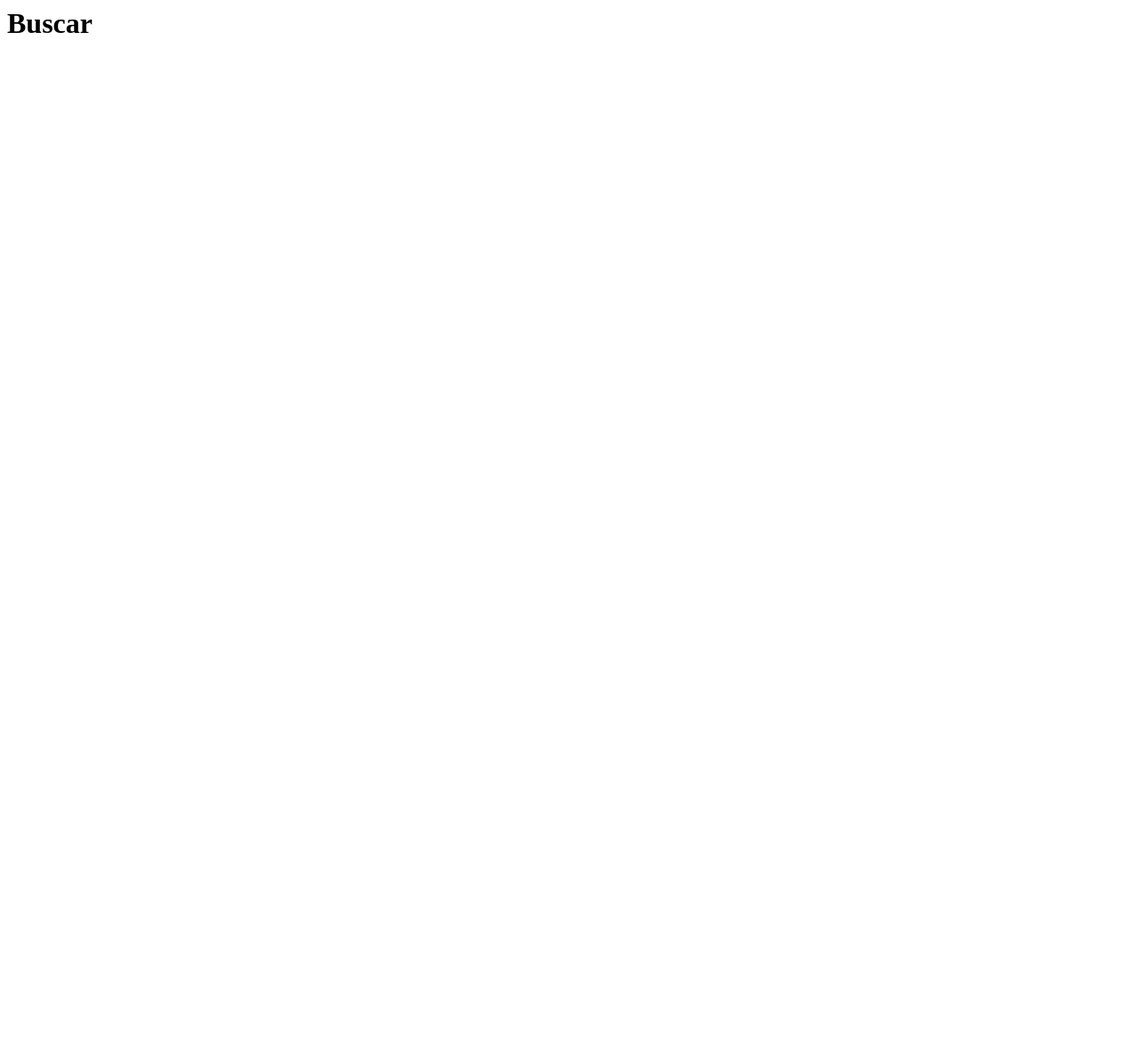
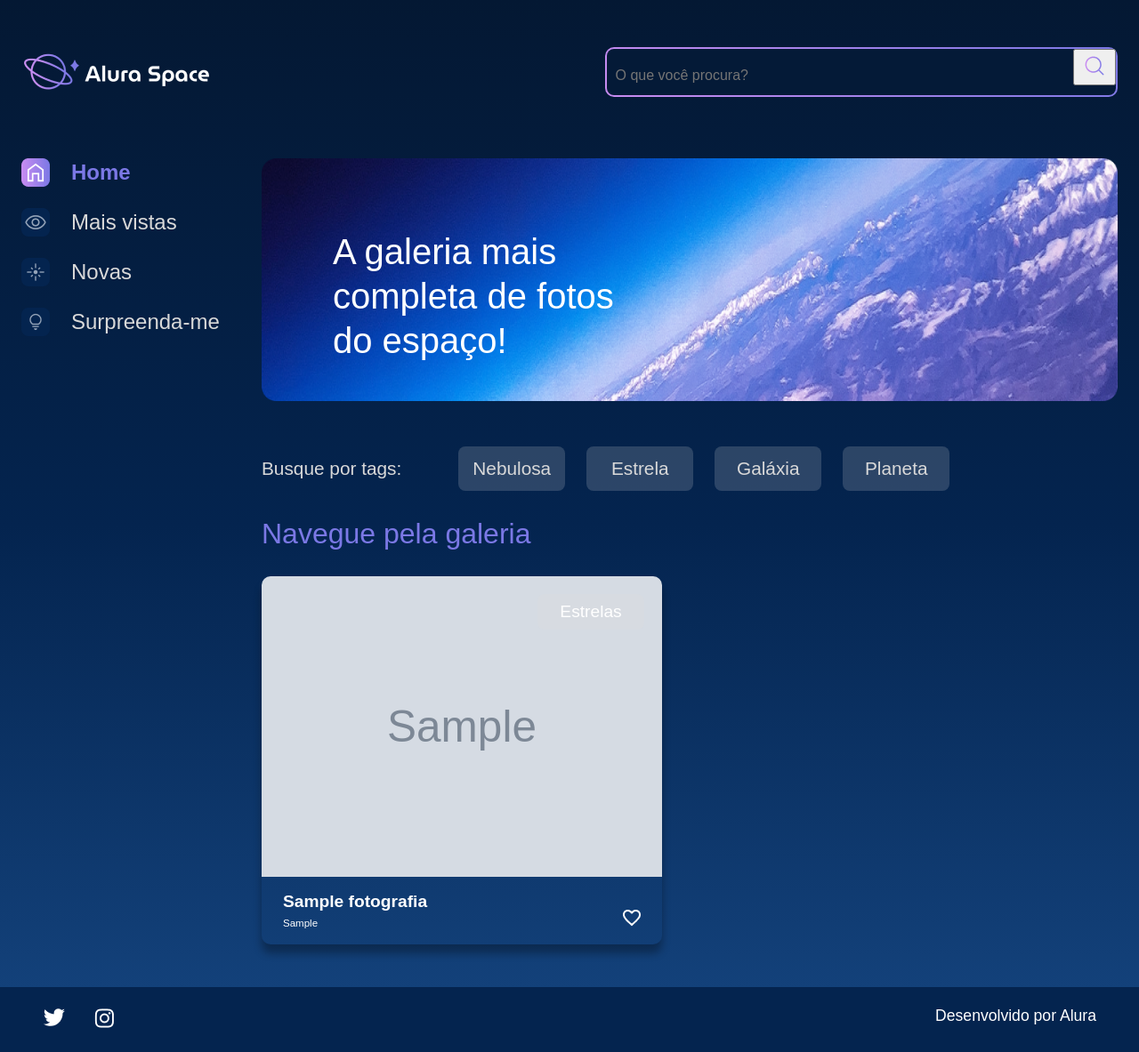
Before and after one commit to marcelodiass/alura-space, a Django app: page /buscar in a window 1280 px wide. Before the commit the page is almost empty. Shown: the whole page at 89% size. Before the commit the page ends 37 px from the top, so only its background shows below. Run offline with Django 5.2, Linux system fonts and the light colour scheme; tables that the repository leaves empty hold one stand-in row (values such as "Sample post"); grey boxes marked "Sample" are stand-in pictures.

Commit message:
implementação da função de busca

```diff
--- a/galeria/views.py
+++ b/galeria/views.py
@@ -13,4 +13,11 @@ def imagem(request, foto_id):
     return render(request, 'galeria/imagem.html', {'fotografia': fotografia})
 
 def buscar(request):
-    return render(request, 'galeria/buscar.html')
+    fotografias = Fotografia.objects.order_by("data_fotografia").filter(publicada=True)
+
+    if "buscar" in request.GET:
+        nome_a_buscar = request.GET['buscar']
+        if nome_a_buscar:
+            fotografias = fotografias.filter(nome__icontains=nome_a_buscar)
+
+    return render(request, 'galeria/buscar.html', {'cards': fotografias})
--- a/templates/galeria/buscar.html
+++ b/templates/galeria/buscar.html
@@ -1 +1,75 @@
-<h1>Buscar</h1>
+{% extends 'galeria/base.html' %}
+{% load static %}
+
+{% block content %}
+
+		<section class="conteudo">
+			<section class="banner">
+				<img
+					class="banner__imagem"
+					src="{% static '/assets/imagens/Banner(2).png' %}"
+					alt="banner Alura Space"
+				/>
+				<h1 class="banner__titulo">
+					A galeria mais completa de fotos do espaço!
+				</h1>
+			</section>
+			<section class="tags">
+				<p class="tags__titulo">Busque por tags:</p>
+				<ul class="tags__lista">
+					<li class="tags__tag">Nebulosa</li>
+					<li class="tags__tag">Estrela</li>
+					<li class="tags__tag">Galáxia</li>
+					<li class="tags__tag">Planeta</li>
+				</ul>
+			</section>
+			<section class="galeria">
+				<div class="cards">
+					<h2 class="cards__titulo">Navegue pela galeria</h2>
+					<ul class="cards__lista">
+						{% if cards %}
+							{% for fotografia in cards %}
+								<li class="card">
+									<a href="{% url 'imagem' fotografia.id %}">
+									{% if fotografia.foto == "" or fotografia.foto == None %}
+										<img
+											class="card__imagem"
+											src="{% static '/assets/imagens/galeria/not-found.png' %}"
+											alt="foto"
+										/>
+									{% else %}
+										<img
+											class="card__imagem"
+											src="{{ fotografia.foto.url }}"
+											alt="foto"
+										/>
+									{% endif %}
+									</a>
+									<span class="card__tag">Estrelas</span>
+									<div class="card__info">
+										<p class="card__titulo">{{ fotografia.nome }}</p>
+										<div class="card__texto">
+											<p class="card__descricao">{{ fotografia.legenda }}</p>
+											<span>
+												<img
+													src="{% static '/assets/ícones/1x/favorite_outline.png' %}"
+													alt="ícone de coração"
+												/>
+											</span>
+										</div>
+									</div>
+								</li>
+							{% endfor %}
+						{% else %}
+                                <div class="imagem__texto">
+                                    <p>Nenhuma fotografia encontrada :(</p>
+                                </div>
+						{% endif %}
+
+					</ul>
+				</div>
+			</section>
+		</section>
+	</main>
+</div>
+{% endblock %}
--- a/templates/galeria/index.html
+++ b/templates/galeria/index.html
@@ -61,6 +61,9 @@
 								</li>
 							{% endfor %}
 						{% else %}
+							<div class="imagem__texto">
+								<p>Nenhuma fotografia encontrada :(</p>
+							</div>
 						{% endif %}
 
 					</ul>
```
